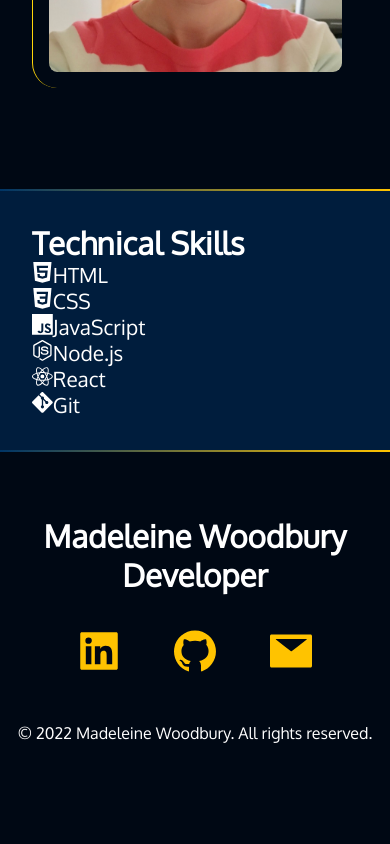
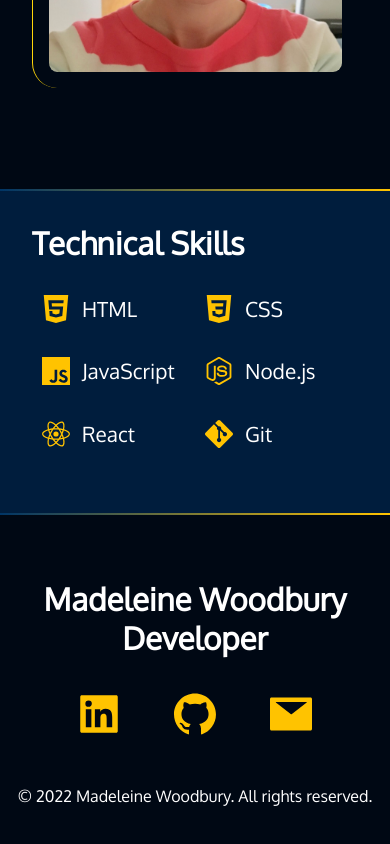
Before and after one commit to madeleinewoodbury/portfolio, a React (Create React App) app: page /about in a window 390 px wide. Shown: the part 878-1722 px from the top of the page. Built offline with nearby package versions, Linux system fonts and the light colour scheme; a web font is replaced by a local one.

Commit message:
add mobile styling to skills

```diff
--- a/src/App.css
+++ b/src/App.css
@@ -161,6 +161,27 @@ nav li:first-child {
   margin-top: 0;
 }
 
+/* skills */
+#skills ul {
+  display: flex;
+  flex-flow: row wrap;
+  justify-content: space-between;
+  margin: 1rem 0;
+}
+
+#skills li {
+  width: 50%;
+  padding: 10px;
+  display: flex;
+  align-items: center;
+}
+
+#skills li span:first-of-type {
+  margin: 0.4rem 0.75rem 0 0;
+  font-size: 1.75rem;
+  color: var(--secondary);
+}
+
 /* Footer */
 
 footer {
```
